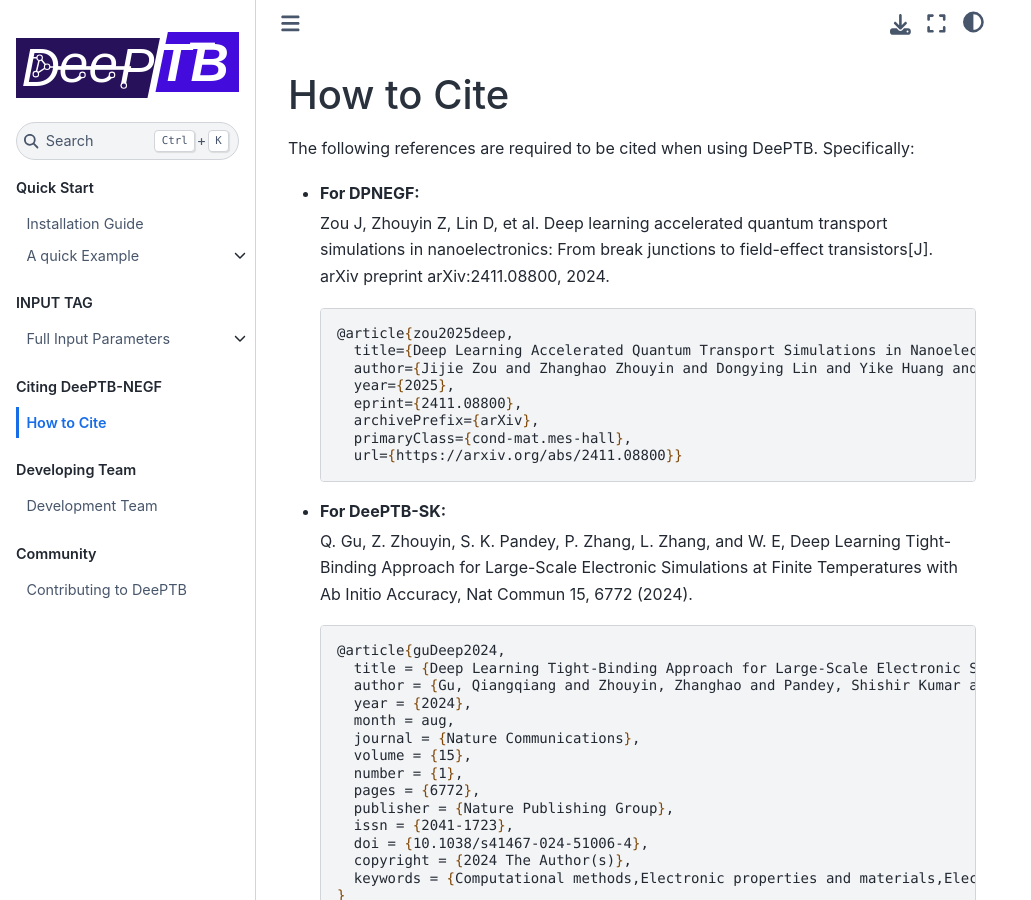
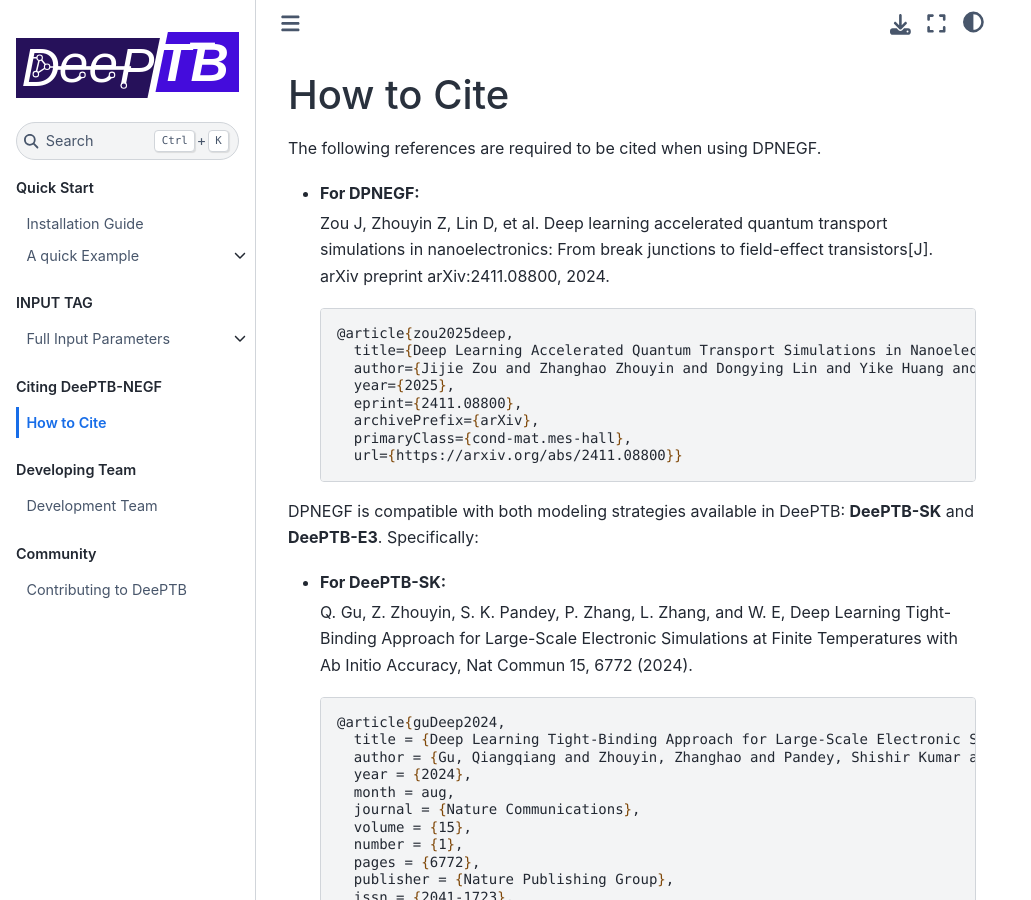
Before and after one commit to kirk0830/dpnegf, a Sphinx documentation site: the page built from docs/CITATIONS.md, in a window 1280 px wide and 900 px high. Shown: the whole window, without its empty margins (0-1031 px from the left). Built offline with Sphinx 7.4.7 and the Sphinx Book theme 1.1.4, drawn with Linux system fonts in a browser that asks for light colours; pages that are not in the unit, such as notebooks, are missing from menus.

Commit message:
update citations

````diff
--- a/docs/CITATIONS.md
+++ b/docs/CITATIONS.md
@@ -1,6 +1,6 @@
 # How to Cite
 
-The following references are required to be cited when using DeePTB. Specifically:
+The following references are required to be cited when using DPNEGF.
 
 - **For DPNEGF:**
 
@@ -16,6 +16,7 @@
       url={https://arxiv.org/abs/2411.08800}}
     ```
 
+DPNEGF is compatible with both modeling strategies available in DeePTB: **DeePTB-SK** and **DeePTB-E3**. Specifically:
 
 - **For DeePTB-SK:**
 
````
